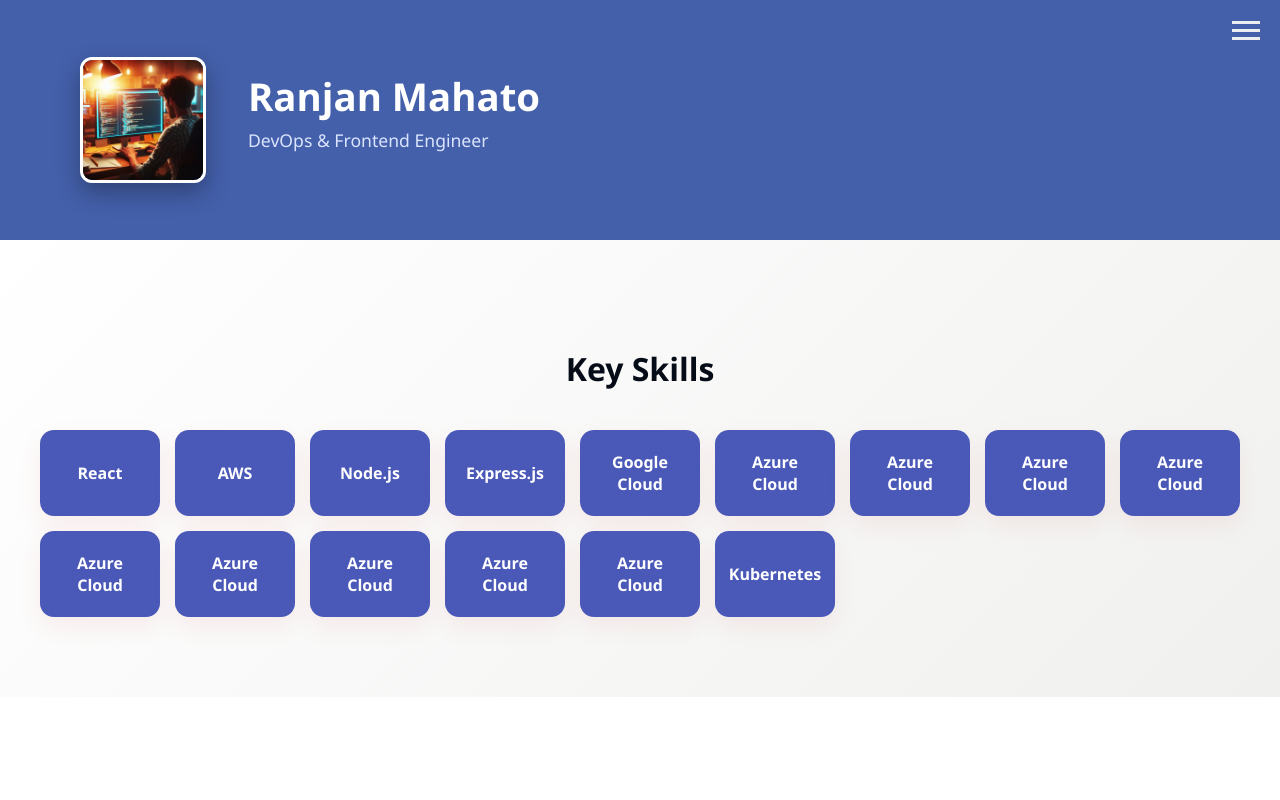
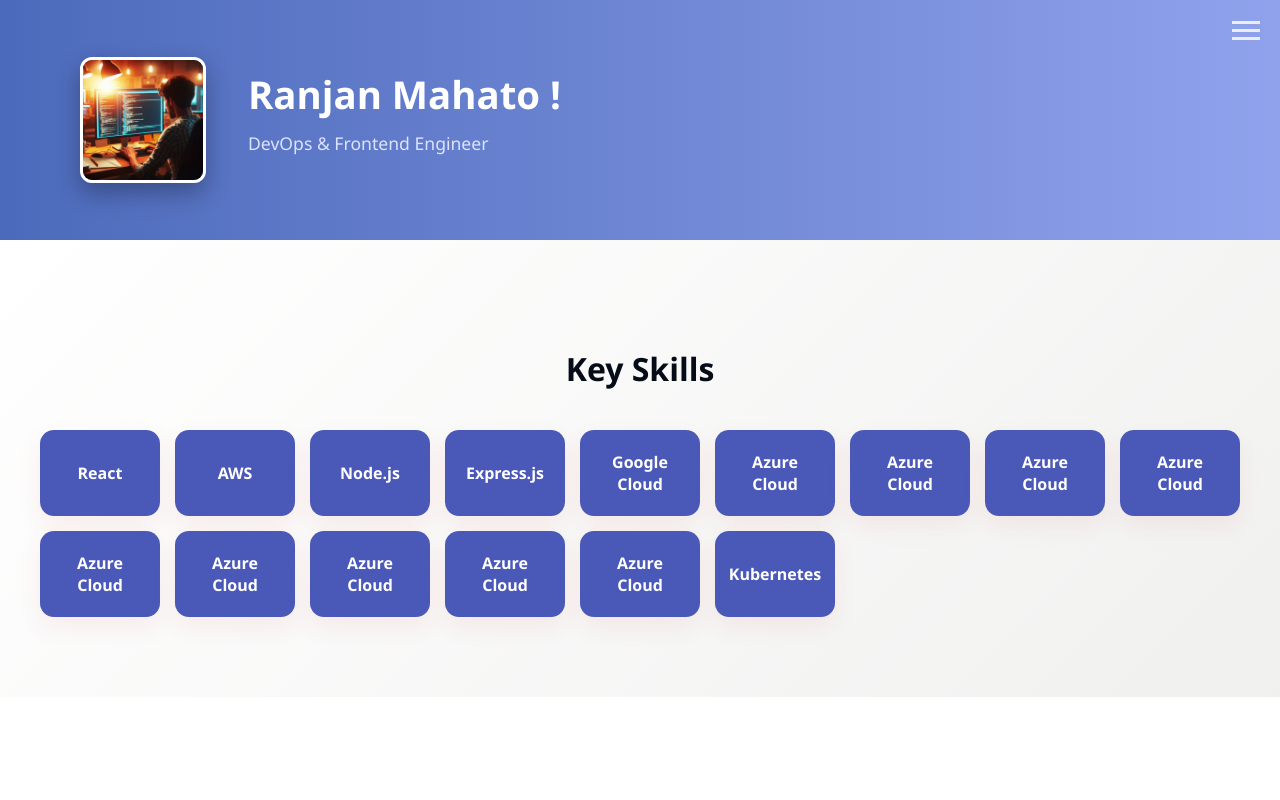
Before and after one commit to Ranjanmahatook/my-portfolio, a React (Vite) app: page / in a window 1280 px wide. Shown: the top 800 px of the page. Built offline with nearby package versions, Linux system fonts and the light colour scheme; the HTML template or start-up script is replaced by a standard one.

Commit message:
new feature

```diff
--- a/src/App.css
+++ b/src/App.css
@@ -66,7 +66,7 @@ body {
 .header {
   width: 100%;
   min-height: 240px;
-  background: linear-gradient(90deg, #4460aa, #4460aa);
+  background: linear-gradient(90deg, #4c6abb, #90a2ec);
   display: flex;
   align-items: center;
 }
@@ -110,6 +110,25 @@ body {
   .header-inner {
     flex-direction: column;
     text-align: center;
+  }
+}
+/* Smooth typing appearance */
+.typewriter {
+  white-space: nowrap;
+  overflow: hidden;
+  display: inline-block;
+  animation: fadeIn 0.6s ease forwards;
+}
+
+/* Optional: subtle smooth appearance */
+@keyframes fadeIn {
+  from {
+    opacity: 0;
+    transform: translateY(4px);
+  }
+  to {
+    opacity: 1;
+    transform: translateY(0);
   }
 }
 
@@ -158,7 +177,7 @@ body {
 /* Hover: zoom + soft glow */
 .skill-card:hover {
   transform: scale(1.08);
-  background: linear-gradient(135deg, #405fb3, #ffffff);
+  background: linear-gradient(135deg, #223464, #8797ea);
   box-shadow:
     0 20px 45px rgba(6, 6, 6, 0.35),
     0 0 30px rgba(16, 17, 13, 0.45);
--- a/src/App.jsx
+++ b/src/App.jsx
@@ -1,3 +1,4 @@
+import { useEffect, useState } from "react";
 import "./App.css";
 
 import Navbar from "./components/Navbar";
@@ -6,13 +7,27 @@ import Resume from "./components/Resume";
 import ContactForm from "./components/ContactForm";
 import profile from "./assets/profile.jpg";
 
+const App = () => {
+  const fullName = "Ranjan Mahato !";
+  const [displayName, setDisplayName] = useState("");
+  const [index, setIndex] = useState(0);
 
-const App = () => {
+  // Typewriter effect (runs once on first load)
+  useEffect(() => {
+    if (index < fullName.length) {
+      const timeout = setTimeout(() => {
+        setDisplayName((prev) => prev + fullName[index]);
+        setIndex(index + 1);
+      }, 120); // typing speed (ms)
+
+      return () => clearTimeout(timeout);
+    }
+  }, [index, fullName]);
+
   return (
     <div className="app">
-        <header className="header">
+      <header className="header">
         <div className="header-inner">
-
           {/* Left image */}
           <img
             src={profile}
@@ -22,13 +37,16 @@ const App = () => {
 
           {/* Right text */}
           <div className="header-text">
-            <h1>Ranjan Mahato</h1>
+            <h1 className="typewriter">
+              {displayName}
+            </h1>
+
             <p>DevOps & Frontend Engineer</p>
           </div>
-
         </div>
       </header>
-        <Navbar />
+
+      <Navbar />
       <Skills />
       <Resume />
       <ContactForm />
```
